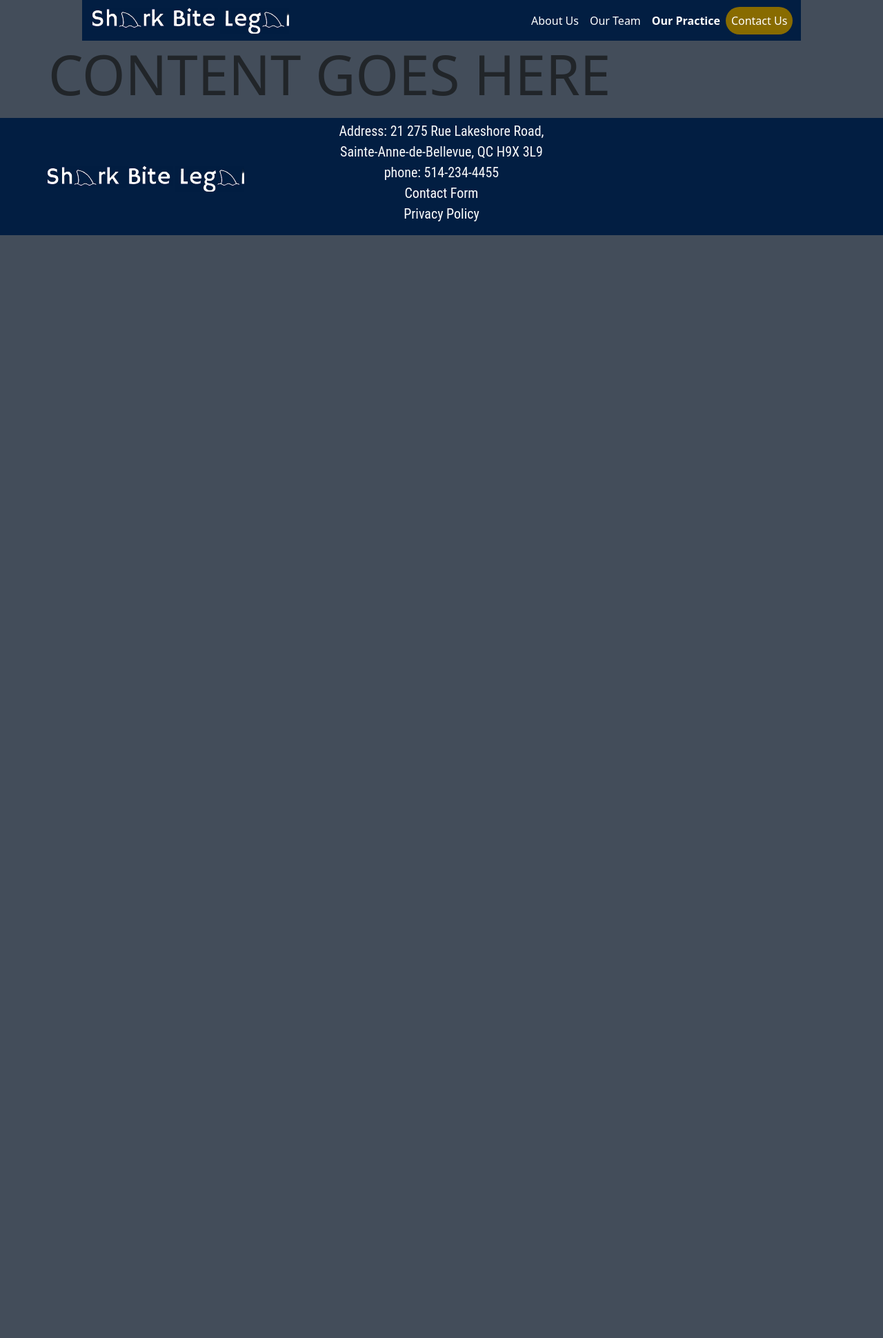
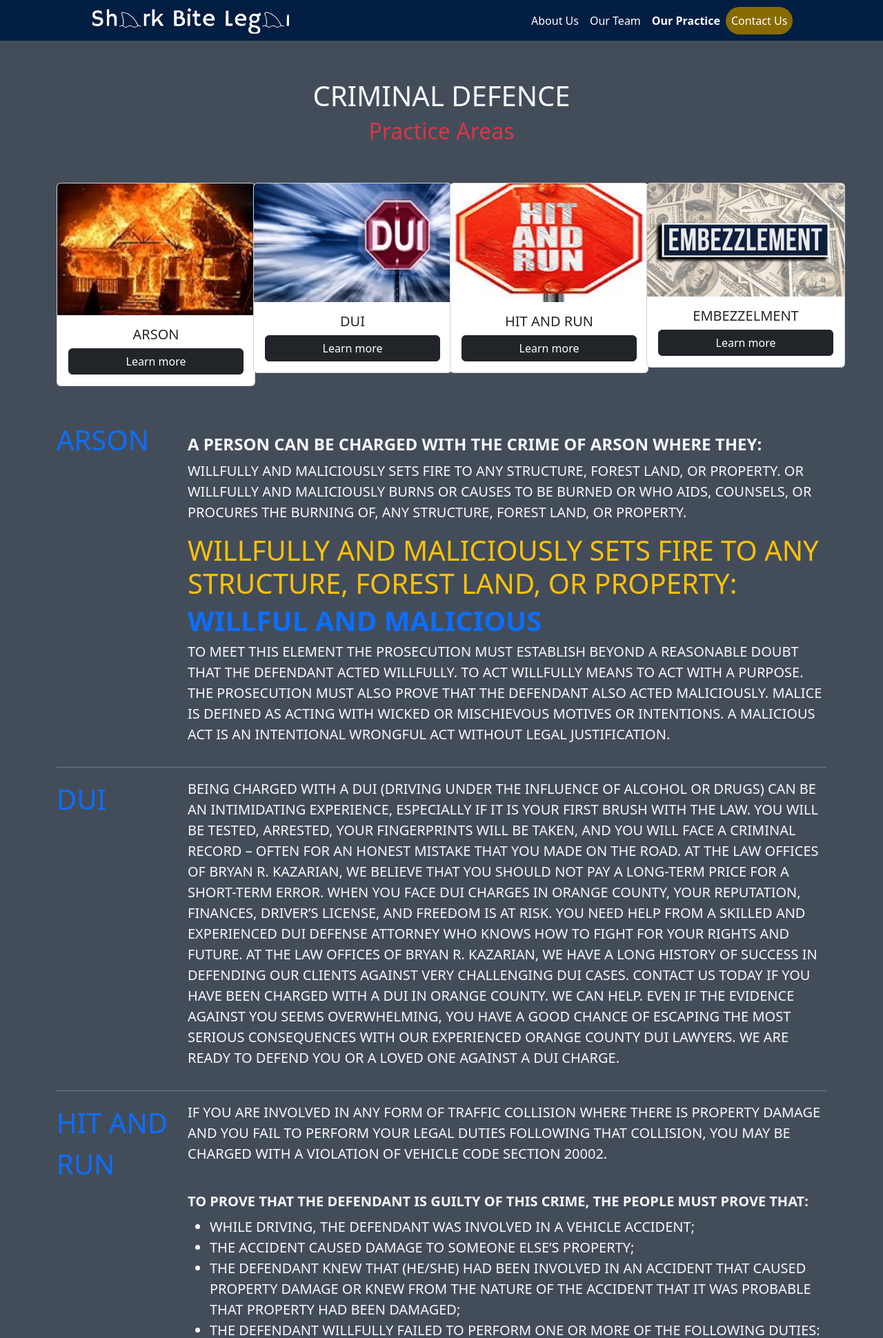
Before and after one commit to Dom-Ant/FSD08SharkBiteLegal, a PHP site: page /Practice.html in a window 1280 px wide. Shown: the top 1940 px of the page at 69% size. Before the commit the page ends 341 px from the top, so only its background shows below. Run offline with PHP 8.4, Linux system fonts and the light colour scheme.

Commit message:
practice page

```diff
--- a/CSS/Main.css
+++ b/CSS/Main.css
@@ -9,7 +9,7 @@
     background-color: #886B00;
 }
 
-.navbar {
+.navbar, header {
     background-color: #021E42;
 }
 
@@ -40,6 +40,10 @@ a.nav-link.active {
 body {
     background-color: #434D5A;
 
+}
+
+#cards img{
+    width: px;
 }
 
 .font-montserrat{
--- a/Practice.html
+++ b/Practice.html
@@ -13,14 +13,15 @@
 
 <body>
   <!-- Header bar-->
+  <header class="container-fluid">
+    <div class="row">
       <div class="offset-md-1 col-md-10">
-        <div class="container-fluid">
         <nav class="navbar navbar-expand-md">
           <div class="container-fluid">
             <a href="index.html">
               <img class="d-sm-block" src="/Images/sharkBiteLogo.png" alt="Shark Bite Legal Logo">
             </a>
-                    <button class="navbar-toggler" type="button" data-bs-toggle="collapse"
+            <button class="navbar-toggler bg-light" type="button" data-bs-toggle="collapse"
               data-bs-target="#navbarNavAltMarkup" aria-controls="navbarNavAltMarkup" aria-expanded="false"
               aria-label="Toggle navigation">
               <span class="navbar-toggler-icon"></span>
@@ -36,13 +37,170 @@
           </div>
         </nav>
       </div>
+  </header>
+
   </div>
-    <!-- Main page-->
-    <div class="container">
-        <div class="row display-1 mb-3 text-uppercase">
-            content goes here
+  <!-- Content-->
+
+  <!-- title -->
+  <div class="row mt-5 mb-5">
+    <h1 class="col-12 text-uppercase text-light text-center">
+      <h1 class="col-12 text-uppercase text-light text-center">
+        criminal defence
+      </h1>
+      <h2 class="col-12 text-danger text-capitalize text-center">
+        practice areas
+      </h2>
+  </div>
+
+  <!-- cards -->
+  <div class="container" id="cards">
+    <div class="row mb-5">
+      <div class="col-10 offset-1 col-sm-6 offset-md-0 col-md-5 offset-lg-0 col-lg-2">
+        <div class="card" style="width: 18rem;">
+          <img src="/Images/arson.jpg" class="card-img-top" alt="arson_pic">
+          <div class="card-body">
+            <h5 class="card-title text-center text-uppercase">arson</h5>
+
+            <a href="#scroll-arson"
+              class="btn btn-dark justify-content-center d-flex align-items-center flex-column align-self-center">Learn
+              more</a>
           </div>
         </div>
+      </div>
+      <div class="col-10 offset-1 col-sm-6 offset-md-0 col-md-5 offset-lg-1 col-lg-2">
+        <div class="card" style="width: 18rem;">
+          <img src="/Images/dui.jpg" class="card-img-top" alt="dui_pic">
+          <div class="card-body">
+            <h5 class="card-title text-center text-uppercase">dui</h5>
+
+            <a href="#scroll-dui"
+              class="btn btn-dark justify-content-center d-flex align-items-center flex-column align-self-center">Learn
+              more</a>
+          </div>
+        </div>
+      </div>
+      <div class="col-10 offset-1 col-sm-6 offset-md-0 col-md-5 offset-lg-1 col-lg-2">
+        <div class="card" style="width: 18rem;">
+          <img src="/Images/hit-and-run.jpg" class="card-img-top" alt="...">
+          <div class="card-body">
+            <h5 class="card-title text-center text-uppercase">hit and run</h5>
+
+            <a href="#scroll-hitAndRun"
+              class="btn btn-dark justify-content-center d-flex align-items-center flex-column align-self-center">Learn
+              more</a>
+          </div>
+        </div>
+      </div>
+      <div class="col-10 offset-1 col-sm-6 offset-md-0 col-md-5 offset-lg-1 col-lg-2">
+        <div class="card" style="width: 18rem;">
+          <img src="/Images/Embezzlement.jpg" class="card-img-top" alt="...">
+          <div class="card-body">
+            <h5 class="card-title text-center text-uppercase">EMBEZZELMENT</h5>
+            <a href="#scroll-embezzlement"
+              class="btn btn-dark justify-content-center d-flex align-items-center flex-column align-self-center">Learn
+              more</a>
+          </div>
+        </div>
+      </div>
+    </div>
+  </div>
+  <!-- info -->
+  <div class="container text-primary text-uppercase fs-1">
+    <div class="row">
+      <div class="col-md-2" id="scroll-arson">Arson</div>
+      <div class="col-md-10">
+
+        <b class="text-light fs-4">A person can be charged with the crime of Arson where they:</b>
+        <br>
+        <p class="text-light fs-5">
+          Willfully and maliciously sets fire to any structure, forest land, or property.
+          OR
+
+          Willfully and maliciously burns or causes to be burned or who aids, counsels, or procures the burning of, any
+          structure, forest land, or property.
+        </p>
+        <div class="display-6 text-warning">Willfully And Maliciously Sets Fire To Any Structure, Forest Land, Or Property:</div>
+        <b>Willful and Malicious</b>
+        <p class="text-light fs-5">To meet this element the prosecution must establish beyond a reasonable doubt that the defendant acted willfully.  To act willfully means to act with a purpose. The prosecution must also prove that the defendant also acted maliciously. Malice is defined as acting with wicked or mischievous motives or intentions. A malicious act is an intentional wrongful act without legal justification.</p>
+      </div>
+    </div>
+    <hr class="text-white">
+    <div class="row">
+      <div class="col-md-2" id="scroll-dui">DUI</div>
+      <div class="col-md-10">
+        <p class="text-light fs-5">
+          Being charged with a DUI (Driving Under the Influence of Alcohol or Drugs) can be an intimidating experience,
+          especially if it is your first brush with the law.
+
+          You will be tested, arrested, your fingerprints will be taken, and you will face a criminal record – often for
+          an honest mistake that you made on the road.
+
+          At The Law Offices of Bryan R. Kazarian, we believe that you should not pay a long-term price for a short-term
+          error.
+
+          When you face DUI charges in Orange County, your reputation, finances, driver’s license, and freedom is at
+          risk. You need help from a skilled and experienced DUI defense attorney who knows how to fight for your rights
+          and future.
+
+          At The Law Offices of Bryan R. Kazarian, we have a long history of success in defending our clients against
+          very challenging DUI cases. Contact us today if you have been charged with a DUI in Orange County. We can
+          help.
+
+          Even if the evidence against you seems overwhelming, you have a good chance of escaping the most serious
+          consequences with our experienced Orange County DUI lawyers.
+
+          We are ready to defend you or a loved one against a DUI charge.
+        </p>
+      </div>
+    </div>
+    <hr class="text-white">
+    <div class="row">
+      <div class="col-md-2" id="scroll-hitAndRun">HIT and run</div>
+      <div class="col-md-10">
+        <p class="text-light fs-5">If you are involved in any form of traffic collision where there is property damage
+          and you fail to perform your legal duties following that collision, you may be charged with a violation of Vehicle Code section
+          20002.</p>
+
+          <b class="text-light fs-5">To prove that the defendant is guilty of this crime, the People must prove that:</b>
+          <ul class="text-light fs-5">
+            <li>While driving, the defendant was involved in a vehicle accident;</li>
+            <li>The accident caused damage to someone else’s property;</li>
+            <li>The defendant knew that (he/she) had been involved in an accident that caused property damage or knew from the nature of the accident that it was probable that property had been damaged;</li>
+            <li>The defendant willfully failed to perform one or more of the following duties:
+              <ul>
+                <li>To immediately stop at the scene of the accident;</li>
+                <li>To immediately provide the owner or person in control of the damaged property with (his/her) name and current residence address [and the name and address of the owner of the vehicle the defendant was driving].</li>
+              </ul>
+            </li>
+          </ul>
+      </div>
+    </div>
+    <hr class="text-white">
+    <div class="row">
+      <div class="col-md-2 fs-3" id="scroll-embezzlement">embezzelment</div>
+      <div class="col-md-10 text-light fs-5">
+        <p>A charge for any theft-related crime in California must be taken very seriously because it can lead to a wide range of potential penalties, including jail time.</p>
+        <p>
+          Embezzlement is a particular type of theft whereby someone deprives a person of their property by unlawfully taking it after it has been entrusted to them, usually by an employer.
+        </p>
+        <p>
+          This type of offense is viewed severely by the criminal justice system as it involves an abuse of trust. The victim is often an employer, business partner, or person who entrusted assets to another person by necessity.
+        </p>
+        <p>
+          Apart from the immediate penalties for a potential felony crime, the criminal record you are saddled with can have long-term and life-changing consequences if convicted.
+        </p>
+        <p>
+          Taking prompt and decisive steps to defend against the charge is, therefore, essential if you have been charged with embezzlement.
+        </p>
+        <p>
+          Our experienced embezzlement attorneys at The Law Offices of Bryan R. Kazarian in Orange County will defend your rights, guide you through the process, and try to prevent the charge from negatively impacting the rest of your life.
+        </p>
+      </div>
+    </div>
+  </div>
+  <hr class="text-white">
+
   <!-- Footer -->
 
   <footer>
```
Also changed, not shown: Contact.html (+6 -5 lines), Team.html (+7 -5 lines), index.html (+6 -5 lines), Images/Embezzlement.jpg (added), Images/arson.jpg (added), Images/dui.jpg (added), Images/hit-and-run.jpg (added). Lines whose indentation alone changed are shown as unchanged.
